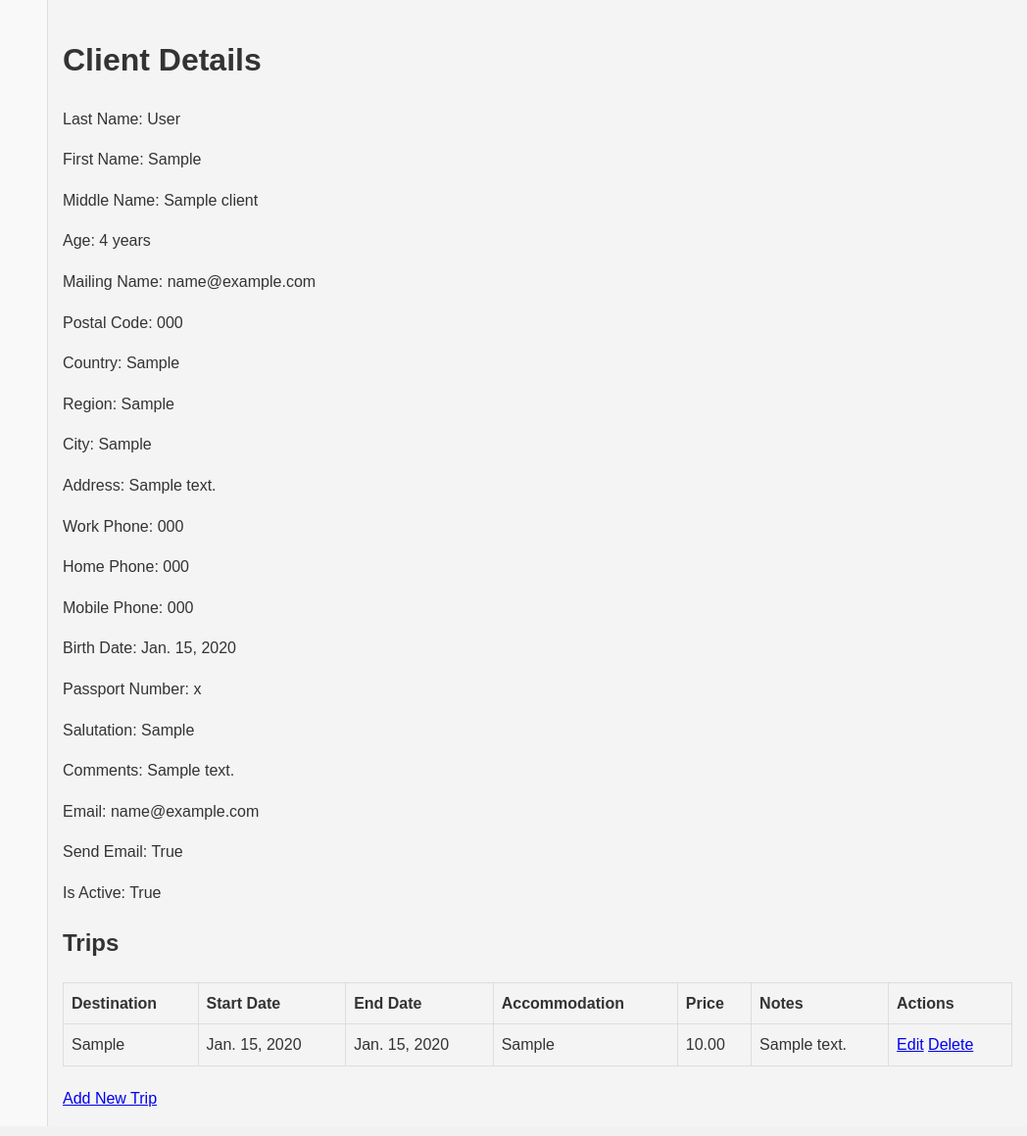
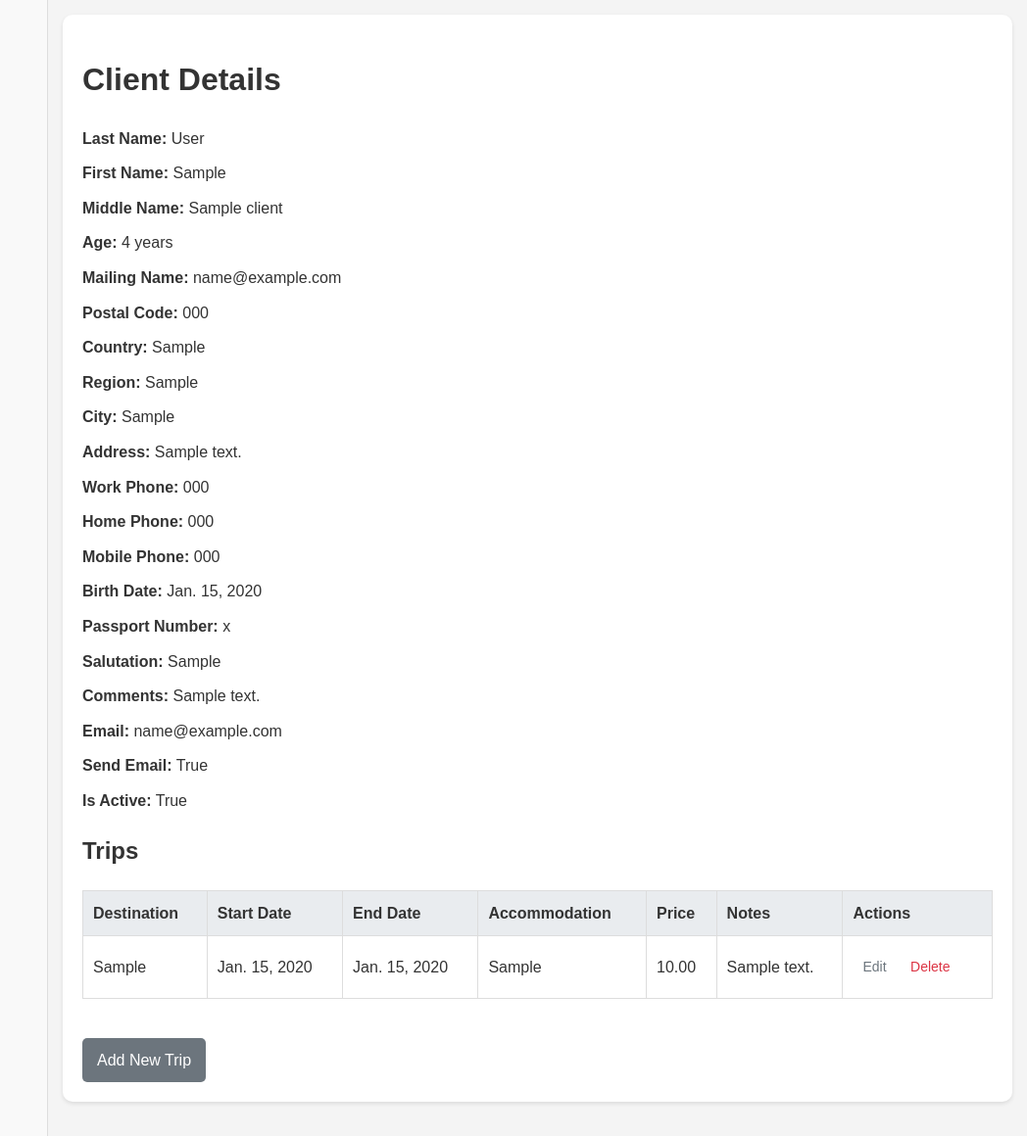
Before and after one commit to iOSSergey/client-management-system, a Django app: page /client/1/ in a window 1280 px wide. Shown: the part 46-1206 px from the top of the page at 98% size, without its empty margins (232-1280 px from the left). Run offline with Django 5.2, Linux system fonts and the light colour scheme; tables that the repository leaves empty hold one stand-in row (values such as "Sample post").

Commit message:
:sparkles: Replace action buttons with styled text links for Edit and Delete actions

```diff
--- a/clients/static/css/style.css
+++ b/clients/static/css/style.css
@@ -160,3 +160,117 @@ table th {
   color: #3c763d;
   border: 1px solid #d6e9c6;
 }
+
+/* Дополнительные стили для страницы Client Details */
+.client-details {
+  background: white;
+  padding: 20px;
+  border-radius: 10px;
+  box-shadow: 0 2px 4px rgba(0, 0, 0, 0.1);
+  margin-bottom: 20px;
+}
+
+.client-info p {
+  margin: 10px 0;
+  font-size: 1em;
+}
+
+.client-info strong {
+  font-weight: bold;
+}
+
+.trip-table {
+  margin-top: 20px;
+}
+
+.trip-table th, .trip-table td {
+  padding: 10px;
+  border: 1px solid #ddd;
+}
+
+.trip-table th {
+  background-color: #e9ecef;
+}
+
+.trip-table tr:nth-child(even) {
+  background-color: #f9f9f9;
+}
+
+/* Стили для кнопки "Add New Trip" */
+.add-trip-button {
+  display: inline-block;
+  margin-top: 20px;
+  padding: 10px 15px;
+  background-color: #6c757d; /* Средний серый цвет фона */
+  color: #fff; /* Белый цвет текста */
+  text-decoration: none;
+  border-radius: 5px;
+}
+
+.add-trip-button:hover {
+  background-color: #5a6268; /* Более темный оттенок серого для эффекта наведения */
+}
+
+/* Стили для кнопки "Add New Trip" */
+.add-trip-button {
+  display: inline-block;
+  margin-top: 20px;
+  padding: 10px 15px;
+  background-color: #6c757d; /* Средний серый цвет фона */
+  color: #fff; /* Белый цвет текста */
+  text-decoration: none;
+  border-radius: 5px;
+}
+
+.add-trip-button:hover {
+  background-color: #5a6268; /* Более темный оттенок серого для эффекта наведения */
+}
+
+/* Стили для кнопки "Add New Trip" */
+.add-trip-button {
+  display: inline-block;
+  margin-top: 20px;
+  padding: 10px 15px;
+  background-color: #6c757d; /* Средний серый цвет фона */
+  color: #fff; /* Белый цвет текста */
+  text-decoration: none;
+  border-radius: 5px;
+}
+
+.add-trip-button:hover {
+  background-color: #5a6268; /* Более темный оттенок серого для эффекта наведения */
+}
+
+/* Стили для ссылок Edit и Delete */
+.action-link {
+  display: inline-block;
+  margin: 5px;
+  padding: 5px;
+  text-decoration: none;
+  font-weight: normal; /* Уменьшенная жирность текста */
+  font-size: 14px;
+  border-radius: 3px; /* Меньший радиус скругления для простых ссылок */
+  color: #333; /* Основной цвет текста */
+}
+
+.action-link:hover {
+  text-decoration: underline; /* Подчеркивание при наведении */
+}
+
+/* Стили для ссылки Edit */
+.action-link.edit {
+  color: #6c757d; /* Уменьшенная яркость серого для Edit */
+}
+
+.action-link.edit:hover {
+  color: #5a6268; /* Более темный оттенок серого для эффекта наведения */
+}
+
+/* Стили для ссылки Delete */
+.action-link.delete {
+  color: #dc3545; /* Темно-красный цвет текста для Delete */
+}
+
+.action-link.delete:hover {
+  color: #c82333; /* Более темный оттенок темно-красного для эффекта наведения */
+}
--- a/clients/templates/clients/client_detail.html
+++ b/clients/templates/clients/client_detail.html
@@ -3,31 +3,34 @@
 {% block title %}Client Details{% endblock %}
 
 {% block content %}
+<div class="client-details">
     <h1>Client Details</h1>
-<p>Last Name: {{ client.last_name }}</p>
-<p>First Name: {{ client.first_name }}</p>
-<p>Middle Name: {{ client.middle_name }}</p>
-<p>Age: {{ client.age_with_suffix }}</p>
-<p>Mailing Name: {{ client.mailing_name }}</p>
-<p>Postal Code: {{ client.postal_code }}</p>
-<p>Country: {{ client.country }}</p>
-<p>Region: {{ client.region }}</p>
-<p>City: {{ client.city }}</p>
-<p>Address: {{ client.address }}</p>
-<p>Work Phone: {{ client.work_phone }}</p>
-<p>Home Phone: {{ client.home_phone }}</p>
-<p>Mobile Phone: {{ client.mobile_phone }}</p>
-<p>Birth Date: {{ client.birth_date }}</p>
-<p>Passport Number: {{ client.passport_number }}</p>
-<p>Salutation: {{ client.salutation }}</p>
-<p>Comments: {{ client.comments }}</p>
-<p>Email: {{ client.email }}</p>
-<p>Send Email: {{ client.send_email }}</p>
-<p>Is Active: {{ client.is_active }}</p>
+    <div class="client-info">
+        <p><strong>Last Name:</strong> {{ client.last_name }}</p>
+        <p><strong>First Name:</strong> {{ client.first_name }}</p>
+        <p><strong>Middle Name:</strong> {{ client.middle_name }}</p>
+        <p><strong>Age:</strong> {{ client.age_with_suffix }}</p>
+        <p><strong>Mailing Name:</strong> {{ client.mailing_name }}</p>
+        <p><strong>Postal Code:</strong> {{ client.postal_code }}</p>
+        <p><strong>Country:</strong> {{ client.country }}</p>
+        <p><strong>Region:</strong> {{ client.region }}</p>
+        <p><strong>City:</strong> {{ client.city }}</p>
+        <p><strong>Address:</strong> {{ client.address }}</p>
+        <p><strong>Work Phone:</strong> {{ client.work_phone }}</p>
+        <p><strong>Home Phone:</strong> {{ client.home_phone }}</p>
+        <p><strong>Mobile Phone:</strong> {{ client.mobile_phone }}</p>
+        <p><strong>Birth Date:</strong> {{ client.birth_date }}</p>
+        <p><strong>Passport Number:</strong> {{ client.passport_number }}</p>
+        <p><strong>Salutation:</strong> {{ client.salutation }}</p>
+        <p><strong>Comments:</strong> {{ client.comments }}</p>
+        <p><strong>Email:</strong> {{ client.email }}</p>
+        <p><strong>Send Email:</strong> {{ client.send_email }}</p>
+        <p><strong>Is Active:</strong> {{ client.is_active }}</p>
+    </div>
 
     <h2>Trips</h2>
     {% if trips %}
-    <table>
+        <table class="trip-table">
             <thead>
                 <tr>
                     <th>Destination</th>
@@ -49,8 +52,8 @@
                         <td>{{ trip.price }}</td>
                         <td>{{ trip.notes }}</td>
                         <td>
-                        <a href="{% url 'trip_update' trip.pk %}">Edit</a>
-                        <a href="{% url 'trip_delete' trip.pk %}">Delete</a>
+                            <a href="{% url 'trip_update' trip.pk %}" class="action-link edit">Edit</a>
+                            <a href="{% url 'trip_delete' trip.pk %}" class="action-link delete">Delete</a>
                         </td>
                     </tr>
                 {% endfor %}
@@ -59,5 +62,6 @@
     {% else %}
         <p>No trips found for this client.</p>
     {% endif %}
-<a href="{% url 'trip_create' client.id %}">Add New Trip</a>
+    <a class="add-trip-button" href="{% url 'trip_create' client.id %}">Add New Trip</a>
+</div>
 {% endblock %}
```
Lines whose indentation alone changed are shown as unchanged.
